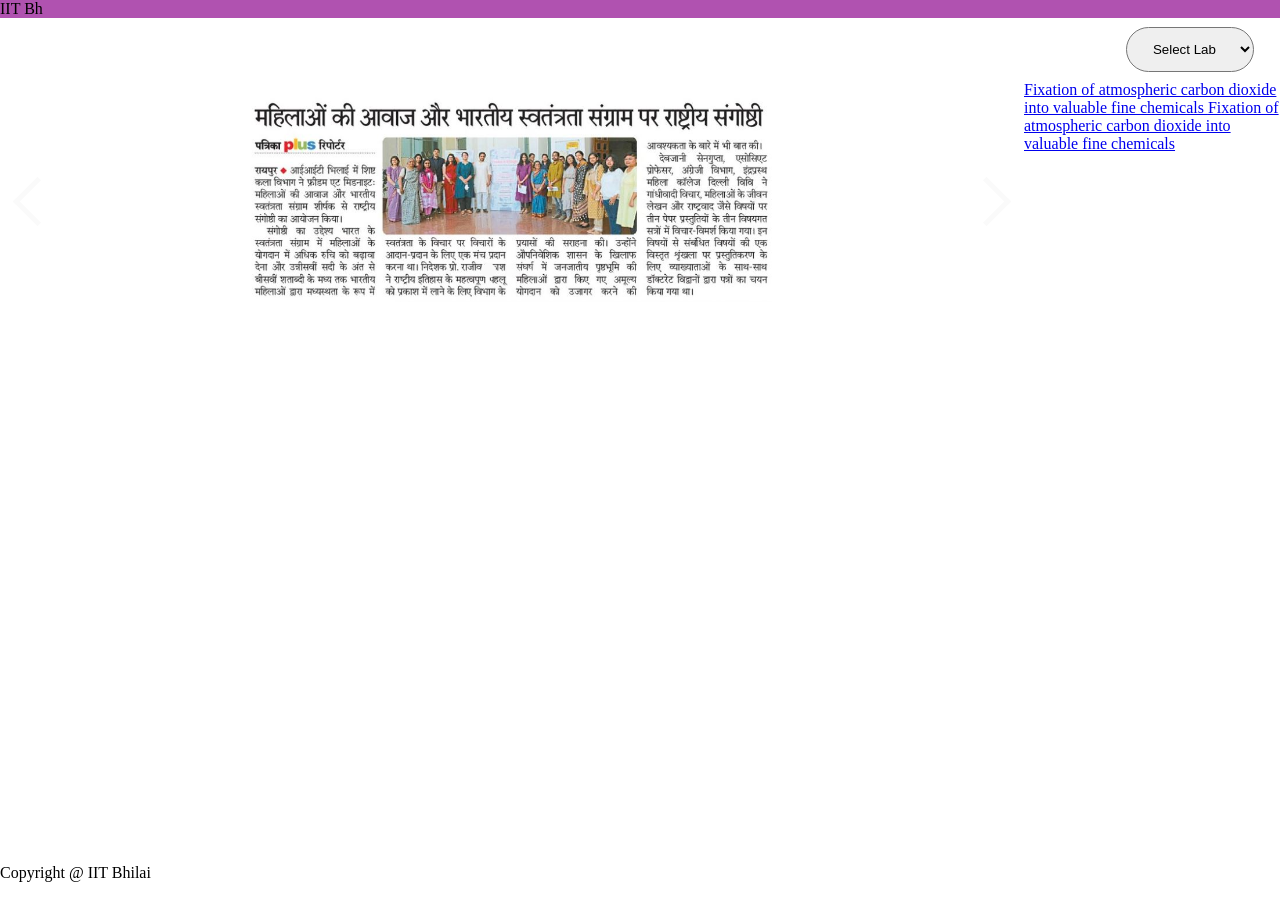
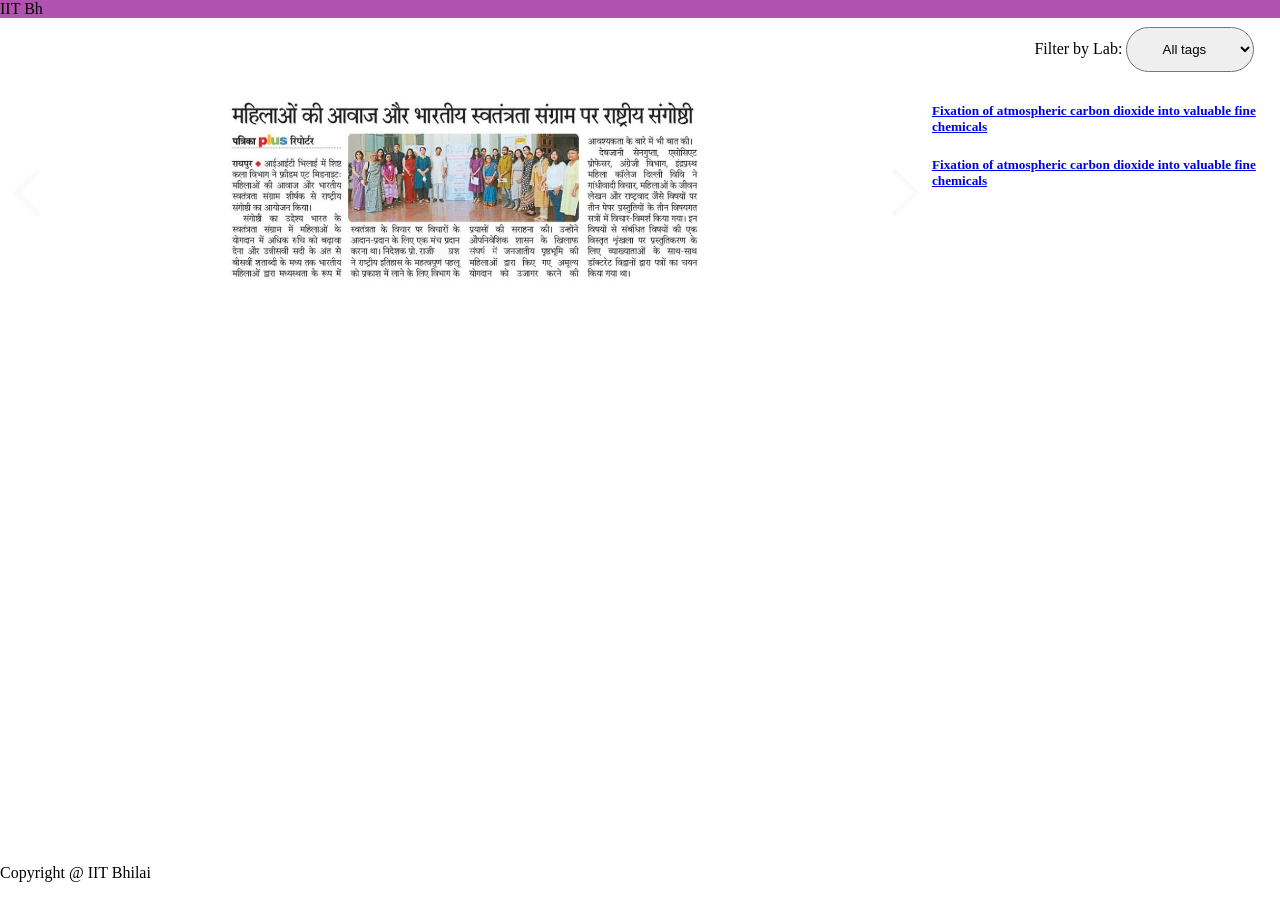
Before and after one commit to tusharbansal22/Media-site, a Jekyll site: the page built from index.html, in a window 1280 px wide. Built offline with Jekyll 4.4.1, drawn with Linux system fonts in a browser that asks for light colours.

Commit message:
added filter functionality

```diff
--- a/_layouts/home.html
+++ b/_layouts/home.html
@@ -6,16 +6,19 @@
   <meta name="viewport" content="width=device-width, initial-scale=1.0">
   <link rel="stylesheet" href="styles.css">
   <title>Jekyll site</title>
+
+
 </head>
 <body>
 {% include header.html %}
 <div class="home-dropdown-row" >
-  <select name="tagval">
-    <option value="no-filter"> Select Lab </option>
+  <label for="tag-select">Filter by Lab:</label>
+<select id="tag-select">
+  <option value="">All tags</option>
   {% for tag in site.tags %}
-    {%if tag[0]!='focus' %}
-    <option value="{{tag[0]}}">{{tag[0]}}</option>
-    {%endif %}
+    {% if tag[0]!='focus' %}
+    <option value="{{ tag[0] }}">{{ tag[0] }}</option>
+    {% endif %}
   {% endfor %}
 </select>
   </div>
@@ -24,14 +27,12 @@
   <div class="content">
     {% include carousel.html height='20'  unit='%' duration="7" number="1" %}
   </div>
-  <div class="post-list">
+  <div id="post-list">
   {% for post in site.posts %}
-    {%if tagval == null%}
-    <a href="{{ post.url }}"> {{post.title}} </a>
-    {%endif%}
-    {% for posts in tagval[1]%}
-    <a href="{{ post.url }}">{{ post.title }}</a>
-    {% endfor %}
+    <div class="post {% for tag in post.tags %}{{ tag}} {% endfor %}">
+      <h5><a href="{{ post.url }}">{{ post.title }}</a></h5>
+      <!-- <p>{{ post.excerpt }}</p> -->
+    </div>
   {% endfor %}
 </div>
 </div>
--- a/styles.css
+++ b/styles.css
@@ -49,3 +49,11 @@
   line-height: 1.4rem;
   font-size: 1.2rem;
 }
+
+.hidden {
+  display: none;
+}
+
+.filtered .hidden {
+  display: none !important;
+}
```
Also changed, not shown: other parts of _layouts/home.html (+27 -0 lines). Lines whose indentation alone changed are shown as unchanged.
